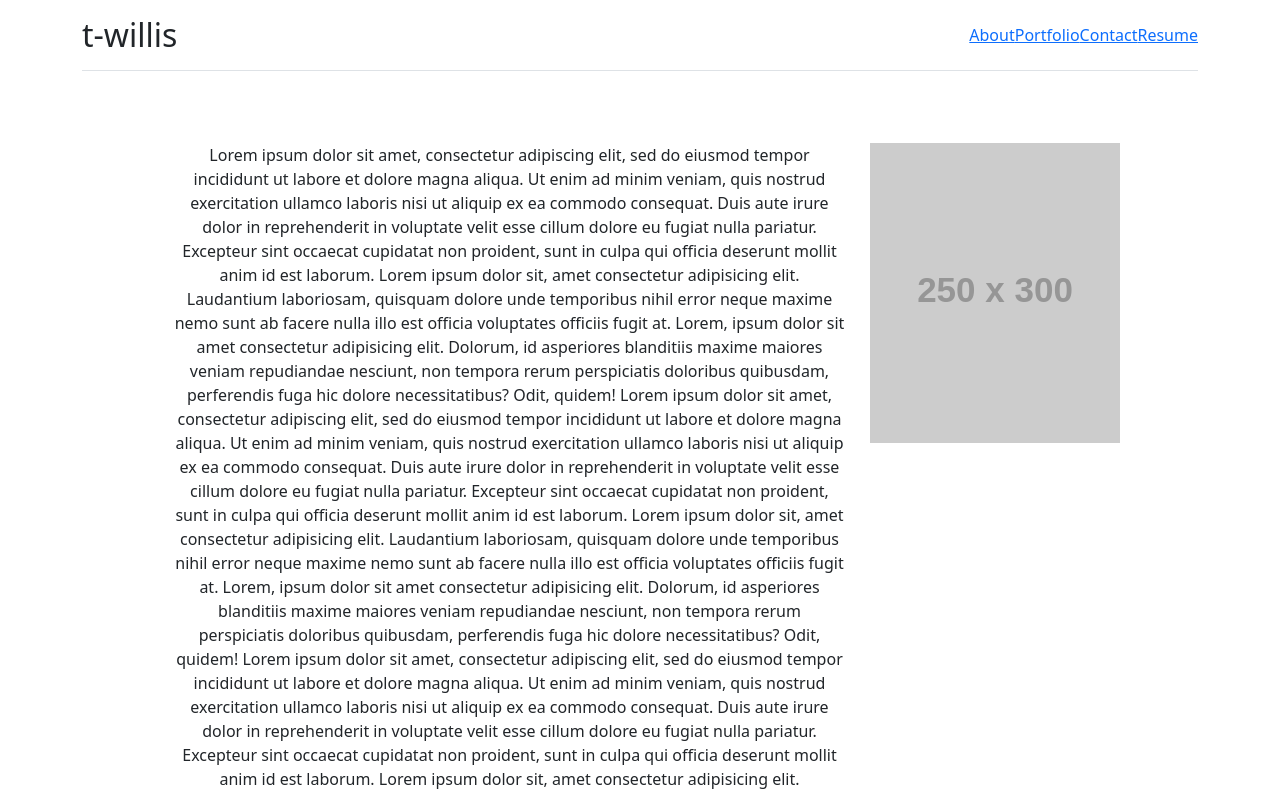
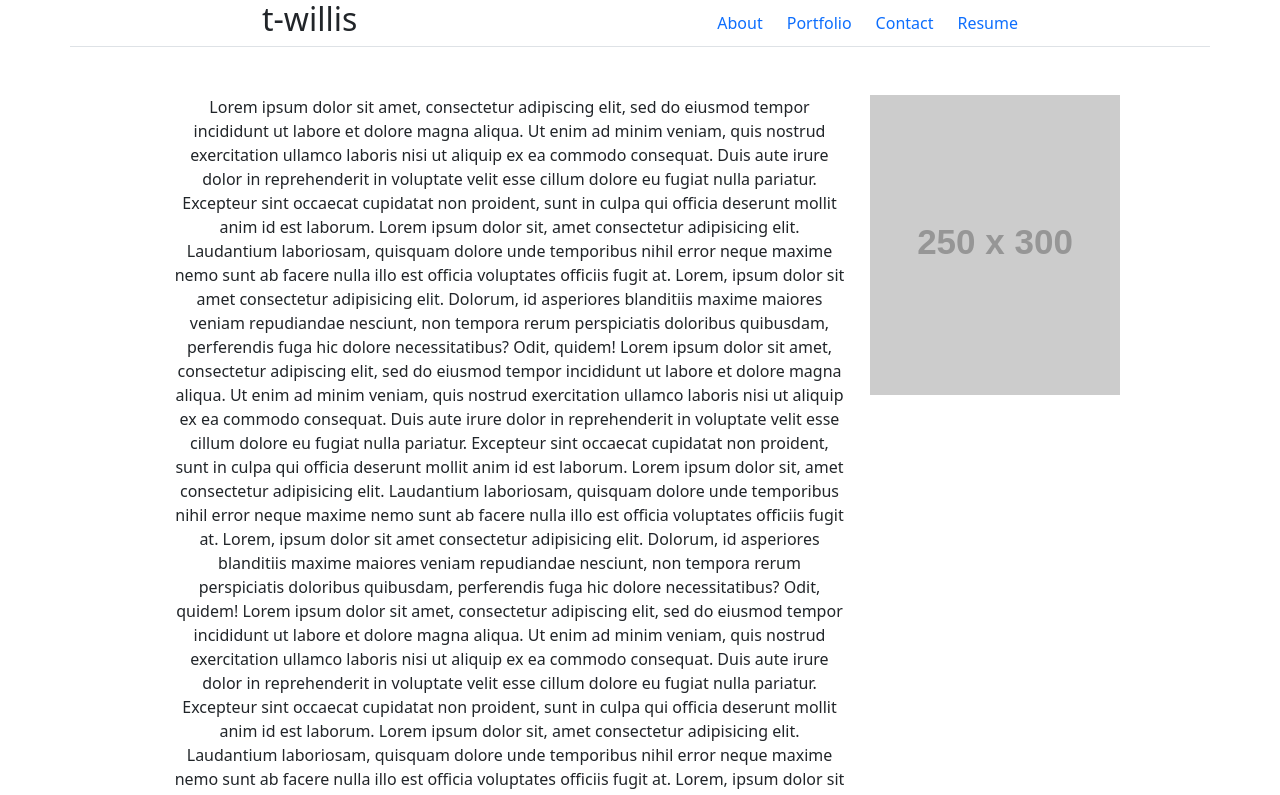
Before and after one commit to t-willis/react-portfolio, a React (Vite) app: page / in a window 1280 px wide. Shown: the top 795 px of the page. Built offline with nearby package versions, Linux system fonts and the light colour scheme.

Commit message:
re-wrote navigation to fit in header with bootstrap

```diff
--- a/package.json
+++ b/package.json
@@ -12,6 +12,7 @@
   },
   "dependencies": {
     "bootstrap": "^5.3.1",
+    "prop-types": "^15.8.1",
     "react": "^18.2.0",
     "react-dom": "^18.2.0",
     "react-router-dom": "^6.11.1",
--- a/src/components/Header.jsx
+++ b/src/components/Header.jsx
@@ -1,5 +1,6 @@
 import { styled } from "styled-components";
 import Navigation from "./Navigation";
+// import PropTypes from 'prop-types';
 
 const StyledHeader = styled.header`
   background: white;
@@ -12,13 +13,17 @@ const StyledContainer = styled.header`
 export default function Header({ setCurrentPage }) {
 
   return (
-    <StyledContainer className="container">
-      <StyledHeader className="d-flex flex-wrap align-items-center justify-content-center justify-content-md-between py-3 mb-4 border-bottom">
-        <h2 className="d-flex align-items-center col-md-3 mb-2 mb-md-0 text-decoration-none">
+    <StyledContainer className="container text-nowrap border-bottom d-flex align-items-center justify-content-around">
+      <StyledHeader>
+        <h2>
           t-willis
         </h2>
-        <Navigation setCurrentPage={setCurrentPage}/>
       </StyledHeader>
+      <Navigation setCurrentPage={setCurrentPage}/>
     </StyledContainer>
   );
 }
+
+// Header.PropTypes = {
+//   setCurrentPage: PropTypes.func,
+// }
--- a/src/components/Navigation.jsx
+++ b/src/components/Navigation.jsx
@@ -1,3 +1,13 @@
+// import PropTypes from 'prop-types';
+import { styled } from "styled-components";
+
+const StyledA = styled.a`
+    text-decoration: none;
+    &:hover {
+        text-decoration: underline;
+    }
+`
+
 export default function Navigation({ setCurrentPage }) {
     const handleLink = (e, page) => {
         e.preventDefault();
@@ -5,12 +15,16 @@ export default function Navigation({ setCurrentPage }) {
     }
     return (
         <>
-        <nav>
-            <a href="#/" onClick={(e) => handleLink(e, '/')}>About</a>
-            <a href="#/portfolio" onClick={(e) => handleLink(e, 'portfolio')}>Portfolio</a>
-            <a href="#/contact" onClick={(e) => handleLink(e, 'contact')}>Contact</a>
-            <a href="#/resume" onClick={(e) => handleLink(e, 'resume')}>Resume</a>
+        <nav className="d-flex gap-4">
+            <StyledA href="#/" onClick={(e) => handleLink(e, '/')}>About</StyledA>
+            <StyledA href="#/portfolio" onClick={(e) => handleLink(e, 'portfolio')}>Portfolio</StyledA>
+            <StyledA href="#/contact" onClick={(e) => handleLink(e, 'contact')}>Contact</StyledA>
+            <StyledA href="#/resume" onClick={(e) => handleLink(e, 'resume')}>Resume</StyledA>
         </nav>
         </>
     )
 }
+
+// Navigation.PropTypes = {
+//     setCurrentPage: PropTypes.func,
+// }
```
Also changed, not shown: 1 other file (tests, documents, lock files or other folders).
